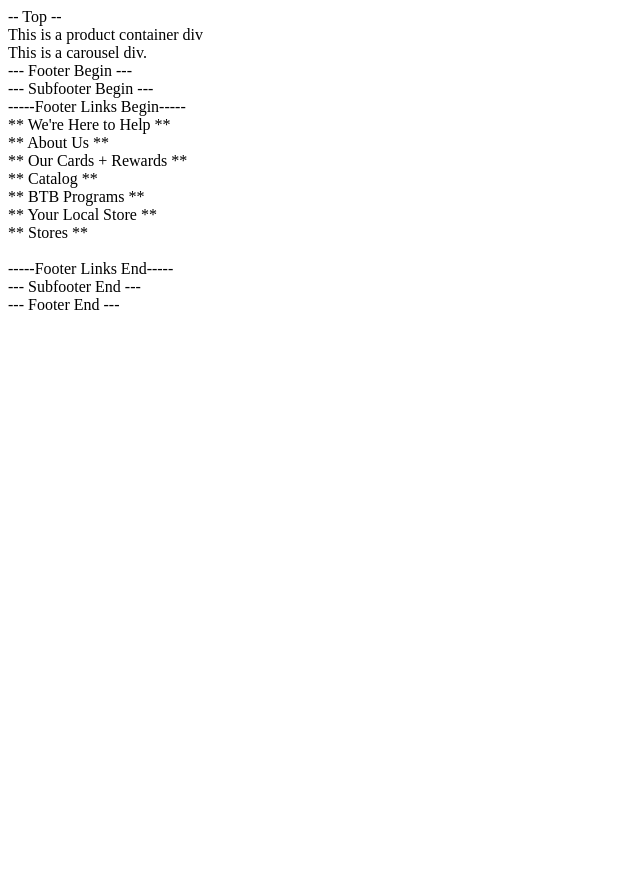
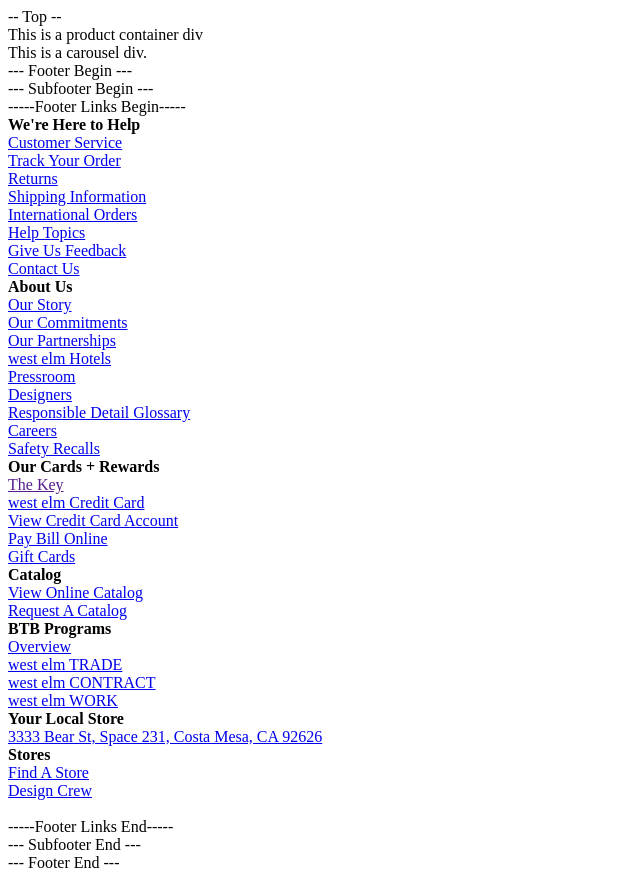
Before and after one commit to iamchrispham/hrla30-FEC-westelms-footer, a React app: page / in a window 1280 px wide. Shown: the whole page, without its empty margins (0-640 px from the left). Before the commit the page ends 800 px from the top, so only its background shows below. Built offline with nearby package versions, Linux system fonts and the light colour scheme; the HTML template or start-up script is replaced by a standard one.

Commit message:
Links from mock data are rendering successfully. No CSS applied yet.

```diff
--- a/client/src/components/footer/footerlink.jsx
+++ b/client/src/components/footer/footerlink.jsx
@@ -1,9 +1,19 @@
 import React from 'react';
 
 const FooterLinks = (props) => {
+  // be sure to parse out the a href conditionally out of the store address
   return (
-    <div className="footer-links">
-
+    <div className={`linktest`}>
+      {
+        props.sublinks.map((link, i) => {
+          var { name, url } = link;
+          return (
+            <div>
+              <a href={url}>{name}</a>
+            </div>
+          )
+        })
+      }
     </div>
   )
 }
--- a/client/src/components/footer/footerlinklist.jsx
+++ b/client/src/components/footer/footerlinklist.jsx
@@ -12,9 +12,37 @@
           category: `We're Here to Help`,
           sublinks: [
             {
-              name: '',
-              url: ''
-            }
+              name: 'Customer Service',
+              url: 'http://www.test.com/'
+            },
+            {
+              name: 'Track Your Order',
+              url: 'http://www.test.com/'
+            },
+            {
+              name: 'Returns',
+              url: 'http://www.test.com/'
+            },
+            {
+              name: 'Shipping Information',
+              url: 'http://www.test.com/'
+            },
+            {
+              name: 'International Orders',
+              url: 'http://www.test.com/'
+            },
+            {
+              name: 'Help Topics',
+              url: 'http://www.test.com/'
+            },
+            {
+              name: 'Give Us Feedback',
+              url: 'http://www.test.com/'
+            },
+            {
+              name: 'Contact Us',
+              url: 'http://www.test.com/'
+            },
           ]
         },
         {
@@ -22,29 +50,81 @@
           category: `About Us`,
           sublinks: [
             {
-              name: '',
-              url: ''
-            }
+              name: 'Our Story',
+              url: 'http://www.test.com/'
+            },
+            {
+              name: 'Our Commitments',
+              url: 'http://www.test.com/'
+            },
+            {
+              name: 'Our Partnerships',
+              url: 'http://www.test.com/'
+            },
+            {
+              name: 'west elm Hotels',
+              url: 'http://www.test.com/'
+            },
+            {
+              name: 'Pressroom',
+              url: 'http://www.test.com/'
+            },
+            {
+              name: 'Designers',
+              url: 'http://www.test.com/'
+            },
+            {
+              name: 'Responsible Detail Glossary',
+              url: 'http://www.test.com/'
+            },
+            {
+              name: 'Careers',
+              url: 'http://www.test.com/'
+            },
+            {
+              name: 'Safety Recalls',
+              url: 'http://www.test.com/'
+            },
           ]
         },
-        {
+        { // col 2
           column_id: 2,
           category: `Our Cards + Rewards`,
           sublinks: [
             {
-              name: '',
+              name: 'The Key',
               url: ''
-            }
+            },
+            {
+              name: 'west elm Credit Card',
+              url: 'http://www.test.com/'
+            },
+            {
+              name: 'View Credit Card Account',
+              url: 'http://www.test.com/'
+            },
+            {
+              name: 'Pay Bill Online',
+              url: 'http://www.test.com/'
+            },
+            {
+              name: 'Gift Cards',
+              url: 'http://www.test.com/'
+            },
           ]
-        }, // col 2
+        },
         {
           column_id: 2,
           category: `Catalog`,
           sublinks: [
             {
-              name: '',
-              url: ''
-            }
+              name: 'View Online Catalog',
+              url: 'http://www.test.com/'
+            },
+            {
+              name: 'Request A Catalog',
+              url: 'http://www.test.com/'
+            },
           ]
         },
         {
@@ -52,9 +132,21 @@
           category: `BTB Programs`,
           sublinks: [
             {
-              name: '',
-              url: ''
-            }
+              name: 'Overview',
+              url: 'http://www.test.com/'
+            },
+            {
+              name: 'west elm TRADE',
+              url: 'http://www.test.com/'
+            },
+            {
+              name: 'west elm CONTRACT',
+              url: 'http://www.test.com/'
+            },
+            {
+              name: 'west elm WORK',
+              url: 'http://www.test.com/'
+            },
           ]
         }, // col 3
         {
@@ -62,9 +154,10 @@
           category: `Your Local Store`,
           sublinks: [
             {
-              name: '',
-              url: ''
-            }
+              // name: ['3333 Bear St', 'Space 231', 'Costa Mesa CA 92626'],
+              name: '3333 Bear St, Space 231, Costa Mesa, CA 92626',
+              url: 'http://www.test.com/'
+            },
           ]
         },
         {
@@ -72,9 +165,13 @@
           category: `Stores`,
           sublinks: [
             {
-              name: '',
-              url: ''
-            }
+              name: 'Find A Store',
+              url: 'http://www.test.com/'
+            },
+            {
+              name: 'Design Crew',
+              url: 'http://www.test.com/'
+            },
           ]
         }
       ]
@@ -83,23 +180,25 @@
     this.testRender = this.testRender.bind(this);
   }
 
-  mapLinks () {
+  mapLinks() {
     console.log('mapLinks invoked.', Array.isArray(this.state.links));
-    if (Array.isArray(this.state.links)) {
-     return this.state.links.map((category, key) => {
+    if (this.state.links) {
+      return this.state.links.map((list, key) => {
+        var { category, column_id, sublinks } = list
         return (
-          <div className={`footer-column-${category['column_id']}`}>
-            {console.log(category['column_id'])}
-            {console.log(typeof category['category'])}
-            ** {category['category']} **
-            {/* <FooterLinks sublinks={} /> */}
+          <div className={`footer-column-${column_id}`}>
+            <strong>{
+              category // temp styling
+            }
+            </strong>
+            <FooterLinks category={category} sublinks={sublinks} testRender={this.testRender} key={key} />
           </div>
         )
       })
     }
   }
 
-  testRender () {
+  testRender() {
     return (
       <div>
         ***react test render***
```
Also changed, not shown: 1 other file (tests, documents, lock files or other folders).
